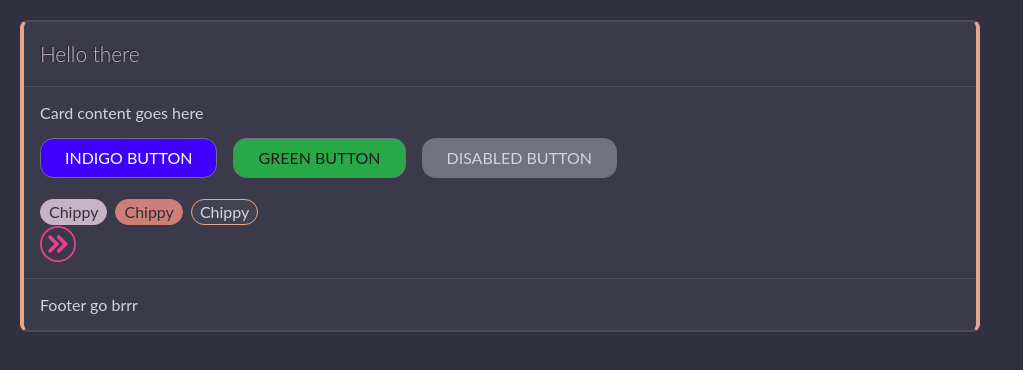
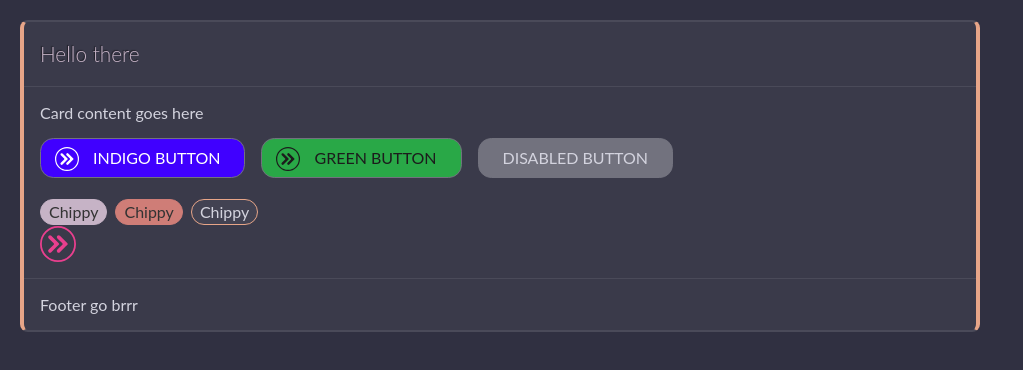
Before and after one commit to bstapleton/slate, a Next.js app: page / in a window 1280 px wide. Shown: the top 370 px of the page, without its empty margins (0-1023 px from the left). Built offline with nearby package versions, Linux system fonts and the light colour scheme.

Commit message:
Allow buttons to have icons

```diff
--- a/components/Button.tsx
+++ b/components/Button.tsx
@@ -1,9 +1,12 @@
-import { FC } from 'react'
+import {FC, Fragment} from 'react'
 import styles from '../scss/components/button.module.scss'
 import cn from 'classnames'
+import {Icon} from "./Icon";
 
 type ButtonProps = {
-    type:
+    iconType?:
+        | 'arrow-right-double',
+    color:
         | 'primary'
         | 'secondary'
         | 'tertiary'
@@ -22,26 +25,38 @@ type ButtonProps = {
     disabled?: boolean,
 }
 
-const Button: FC<ButtonProps> = ({ type, disabled, children }) =>
+const Button: FC<ButtonProps> = ({ color, disabled, iconType, children }) =>
     <div className={cn(styles.button, {
+        [styles.hasIcon]: iconType,
         [styles.disabled]: disabled,
-        [styles.primary]: type === 'primary',
-        [styles.secondary]: type === 'secondary',
-        [styles.tertiary]: type === 'tertiary',
-        [styles.black]: type === 'black',
-        [styles.white]: type === 'white',
-        [styles.orange]: type === 'orange',
-        [styles.yellow]: type === 'yellow',
-        [styles.green]: type === 'green',
-        [styles.teal]: type === 'teal',
-        [styles.cyan]: type === 'cyan',
-        [styles.blue]: type === 'blue',
-        [styles.indigo]: type === 'indigo',
-        [styles.purple]: type === 'purple',
-        [styles.pink]: type === 'pink',
-        [styles.red]: type === 'red',
+        [styles.primary]: color === 'primary',
+        [styles.secondary]: color === 'secondary',
+        [styles.tertiary]: color === 'tertiary',
+        [styles.black]: color === 'black',
+        [styles.white]: color === 'white',
+        [styles.orange]: color === 'orange',
+        [styles.yellow]: color === 'yellow',
+        [styles.green]: color === 'green',
+        [styles.teal]: color === 'teal',
+        [styles.cyan]: color === 'cyan',
+        [styles.blue]: color === 'blue',
+        [styles.indigo]: color === 'indigo',
+        [styles.purple]: color === 'purple',
+        [styles.pink]: color === 'pink',
+        [styles.red]: color === 'red',
     })}>
-        {children}
+        {iconType ?
+            <Fragment>
+                <div className={styles.button__icon}>
+                    <Icon type={iconType} size={'small'} />
+                </div>
+                <div className={styles.button__text}>
+                    {children}
+                </div>
+            </Fragment>
+        :
+            children
+        }
     </div>
 
 export default Button;
--- a/pages/index.tsx
+++ b/pages/index.tsx
@@ -28,9 +28,9 @@ const Home: NextPage = () => {
               <CardContent>
                 Card content goes here
                 <div>
-                  <Button type={'indigo'}>Indigo button</Button>
-                  <Button type={'green'}>Green button</Button>
-                  <Button type={'green'} disabled>Disabled button</Button>
+                  <Button color={'indigo'} iconType={'arrow-right-double'}>Indigo button</Button>
+                  <Button color={'green'} iconType={'arrow-right-double'}>Green button</Button>
+                  <Button color={'green'} disabled>Disabled button</Button>
                 </div>
                 <ChipList>
                   <Chip type={'tertiary'} solid>Chippy</Chip>
--- a/scss/components/button.module.scss
+++ b/scss/components/button.module.scss
@@ -37,7 +37,8 @@ $buttonMinWidth: variables.$defaultUnit * 8;
     }
 }
 
-.button--withIcon {
+.hasIcon {
+    padding-left: ($buttonMinWidth - ($buttonHeight * 1.25));
     .button__text {
         padding-left: ($buttonHeight * 0.75) + variables.$defaultUnit;
     }
@@ -45,9 +46,7 @@ $buttonMinWidth: variables.$defaultUnit * 8;
 
 .button__icon {
     position: absolute;
-    width: $buttonHeight * 0.75;
-    height: $buttonHeight * 0.75;
-    fill: var(--color-contrast-higher);
+    top: ($buttonMinWidth - ($buttonHeight * 1.45));
 }
 
 @each $color, $value in variables.$themeColors {
@@ -65,6 +64,12 @@ $buttonMinWidth: variables.$defaultUnit * 8;
             background-color: var(#{$value}-light);
             transition: all 0.2s ease-in-out;
         }
+
+        .button__icon {
+            svg {
+                fill: var(map-get(variables.$contrastColors, $color));
+            }
+        }
     }
 }
 
```
